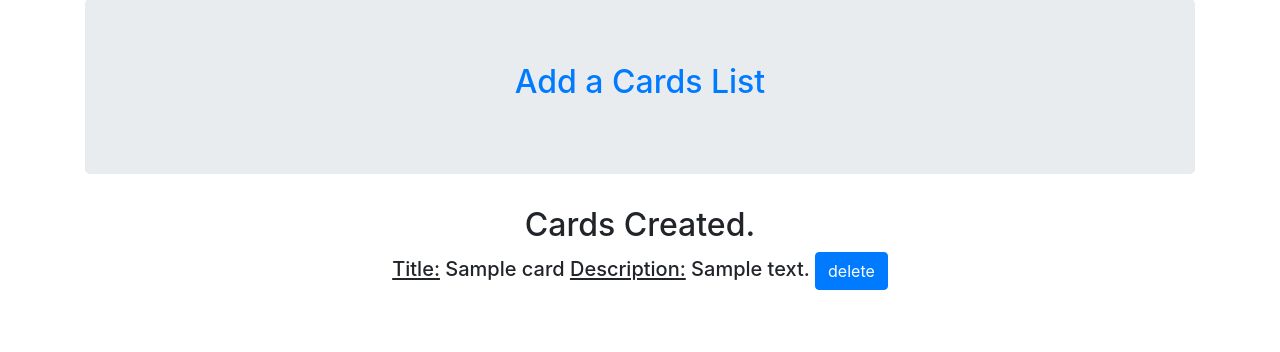
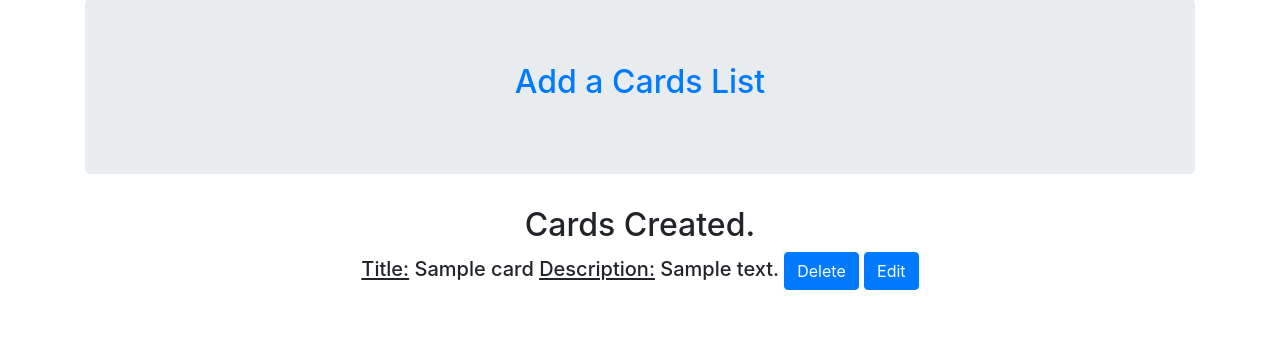
Before and after one commit to 1HectorAC/FlashCardHelper, a Flask app: template templates/dashboard.html in a window 1280 px wide. Shown: the part 141-493 px from the top of the page. Run offline with Flask 2, Linux system fonts and the light colour scheme; the template is opened without the code that fills it: most values are stand-ins (such as "Sample title", 1, 10 or a date in 2020); some libraries are stand-ins or nearby versions.

Commit message:
Added edit cardsList button in dashboard.html.

```diff
--- a/templates/dashboard.html
+++ b/templates/dashboard.html
@@ -45,7 +45,9 @@
                 <h5>
                     <u>Title:</u> {{ cards.title }}
                     <u>Description:</u> {{cards.description}}
-                    <a class="btn btn-primary" href="/user/deleteCards/{{cards['title']}}">delete</a>
+                    <a class="btn btn-primary" href="/user/deleteCards/{{cards['title']}}">Delete</a>
+                    <a class="btn btn-primary" href="/editCardsList/{{cards['title']}}">Edit</a>
+
                 </h5>
             {% endfor %}
 
```
